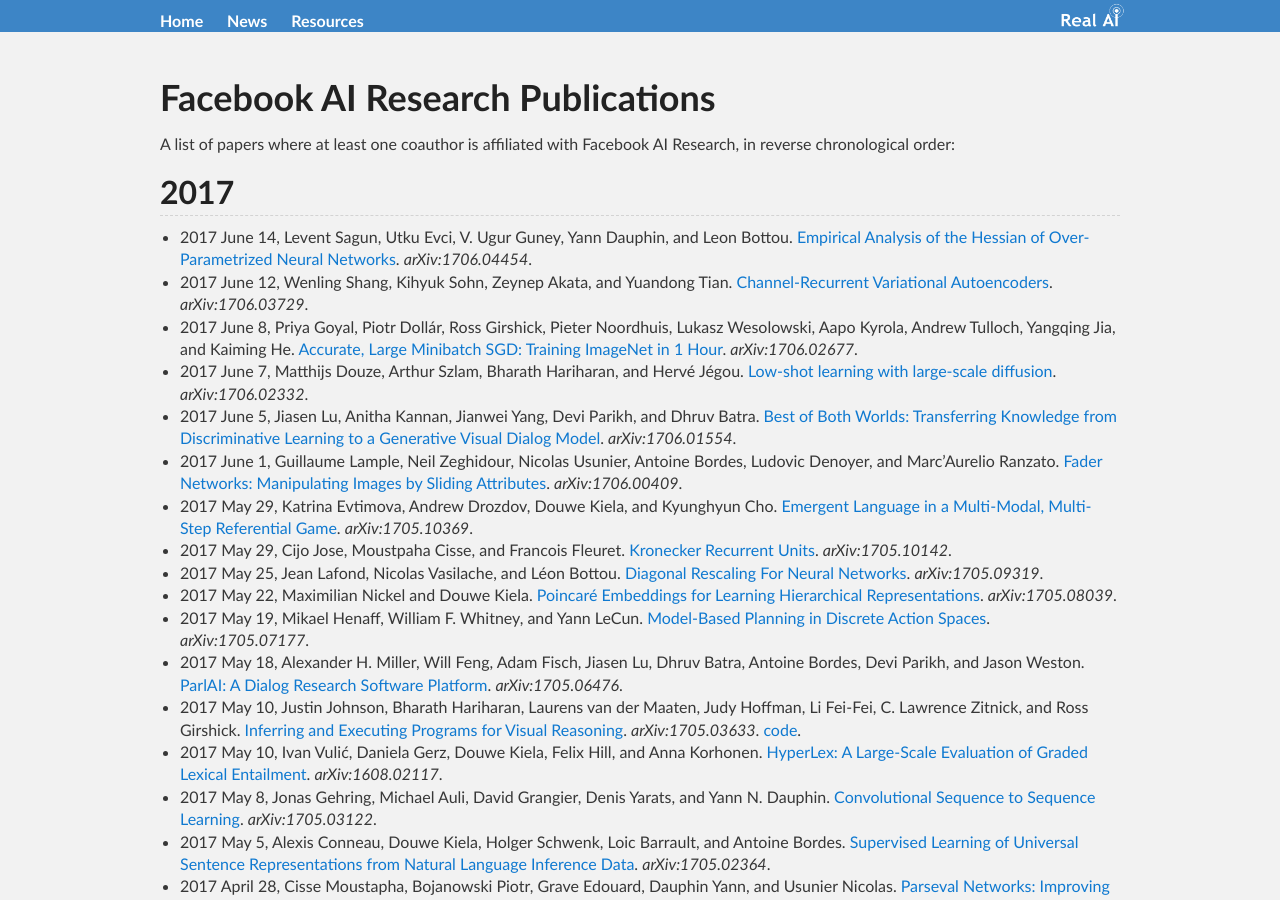
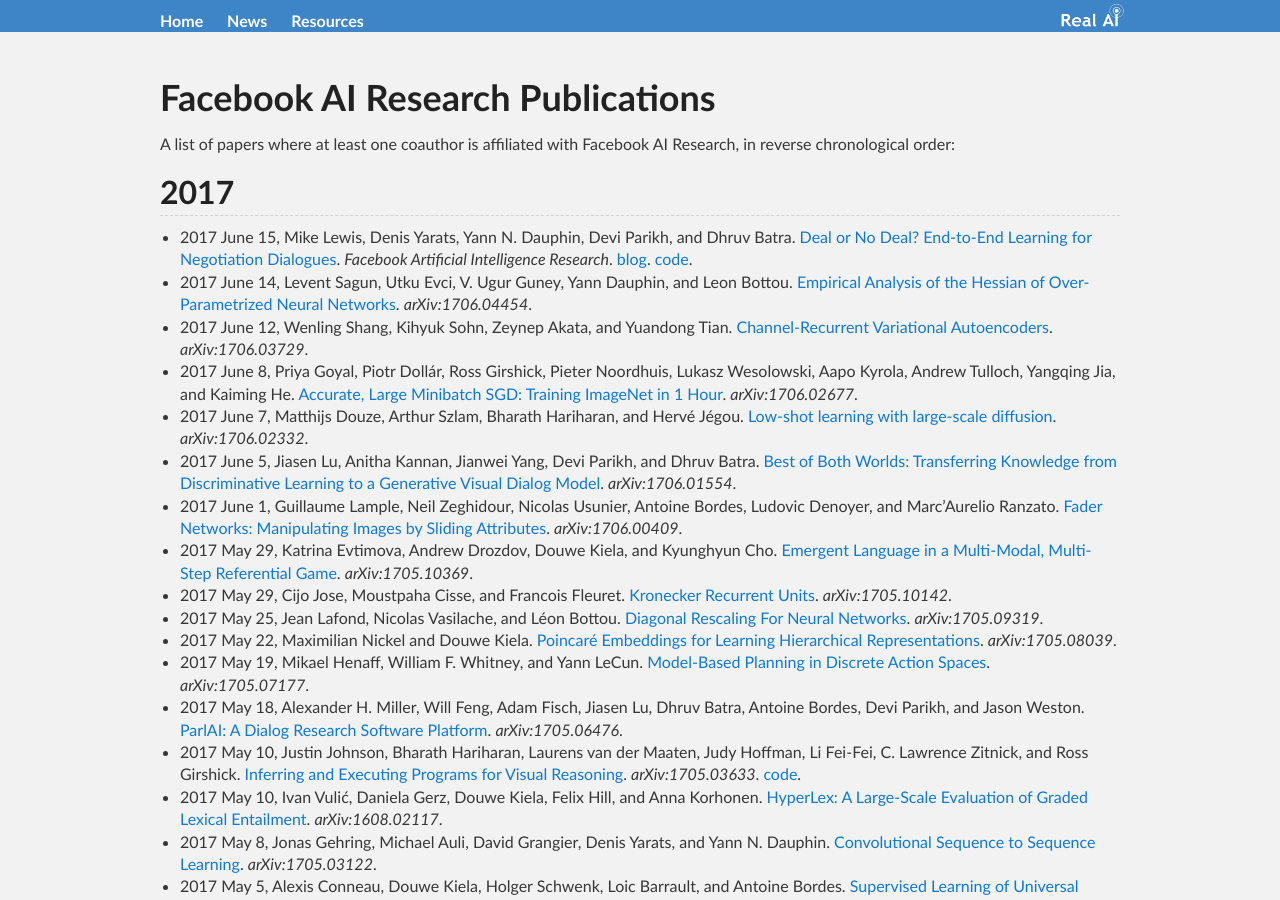
Before and after one commit to Tonywuhk/realai.org, a Jekyll site: the page built from labs/fair-publications.md, in a window 1280 px wide and 900 px high. Built offline with Jekyll 4.4.1, drawn with Linux system fonts in a browser that asks for light colours; our own code applies the rules of GitHub Pages for plain Markdown files; comment, search, counter and statistics services are not loaded; the repository's description, which GitHub fills in, is left out.

Commit message:
Update fair-publications.md

```diff
--- a/labs/fair-publications.md
+++ b/labs/fair-publications.md
@@ -7,6 +7,7 @@
 
 ## 2017
 
+* 2017 June 15, Mike Lewis, Denis Yarats, Yann N. Dauphin, Devi Parikh, and Dhruv Batra. [Deal or No Deal? End-to-End Learning for Negotiation Dialogues](https://s3.amazonaws.com/end-to-end-negotiator/end-to-end-negotiator.pdf). *Facebook Artificial Intelligence Research*. [blog](https://code.facebook.com/posts/1686672014972296). [code](https://github.com/facebookresearch/end-to-end-negotiator).
 * 2017 June 14, Levent Sagun, Utku Evci, V. Ugur Guney, Yann Dauphin, and Leon Bottou. [Empirical Analysis of the Hessian of Over-Parametrized Neural Networks](https://arxiv.org/abs/1706.04454). *arXiv:1706.04454*.
 * 2017 June 12, Wenling Shang, Kihyuk Sohn, Zeynep Akata, and Yuandong Tian. [Channel-Recurrent Variational Autoencoders](https://arxiv.org/abs/1706.03729). *arXiv:1706.03729*.
 * 2017 June 8, Priya Goyal, Piotr Dollár, Ross Girshick, Pieter Noordhuis, Lukasz Wesolowski, Aapo Kyrola, Andrew Tulloch, Yangqing Jia, and Kaiming He. [Accurate, Large Minibatch SGD: Training ImageNet in 1 Hour](https://arxiv.org/abs/1706.02677). *arXiv:1706.02677*.
```
